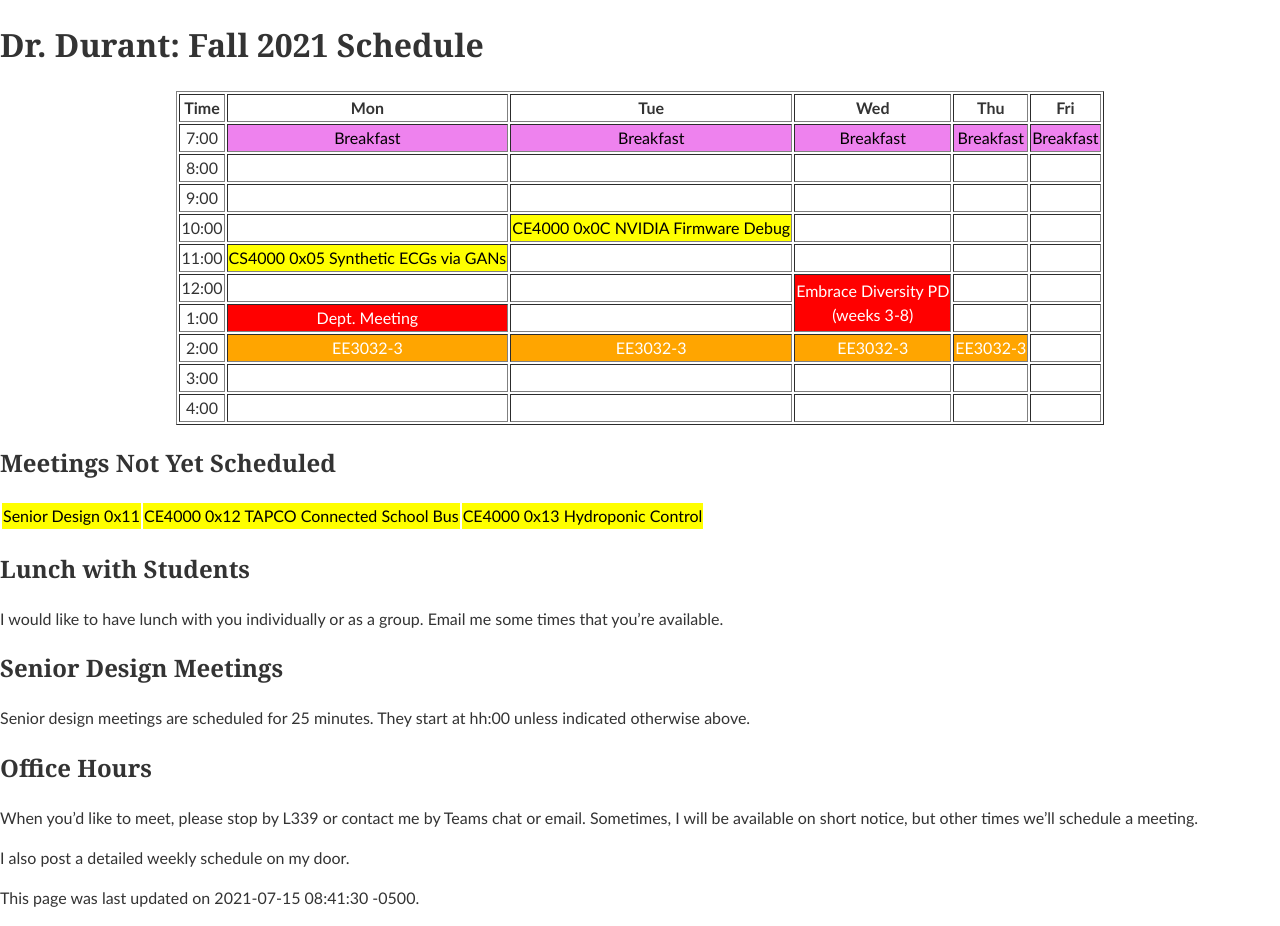
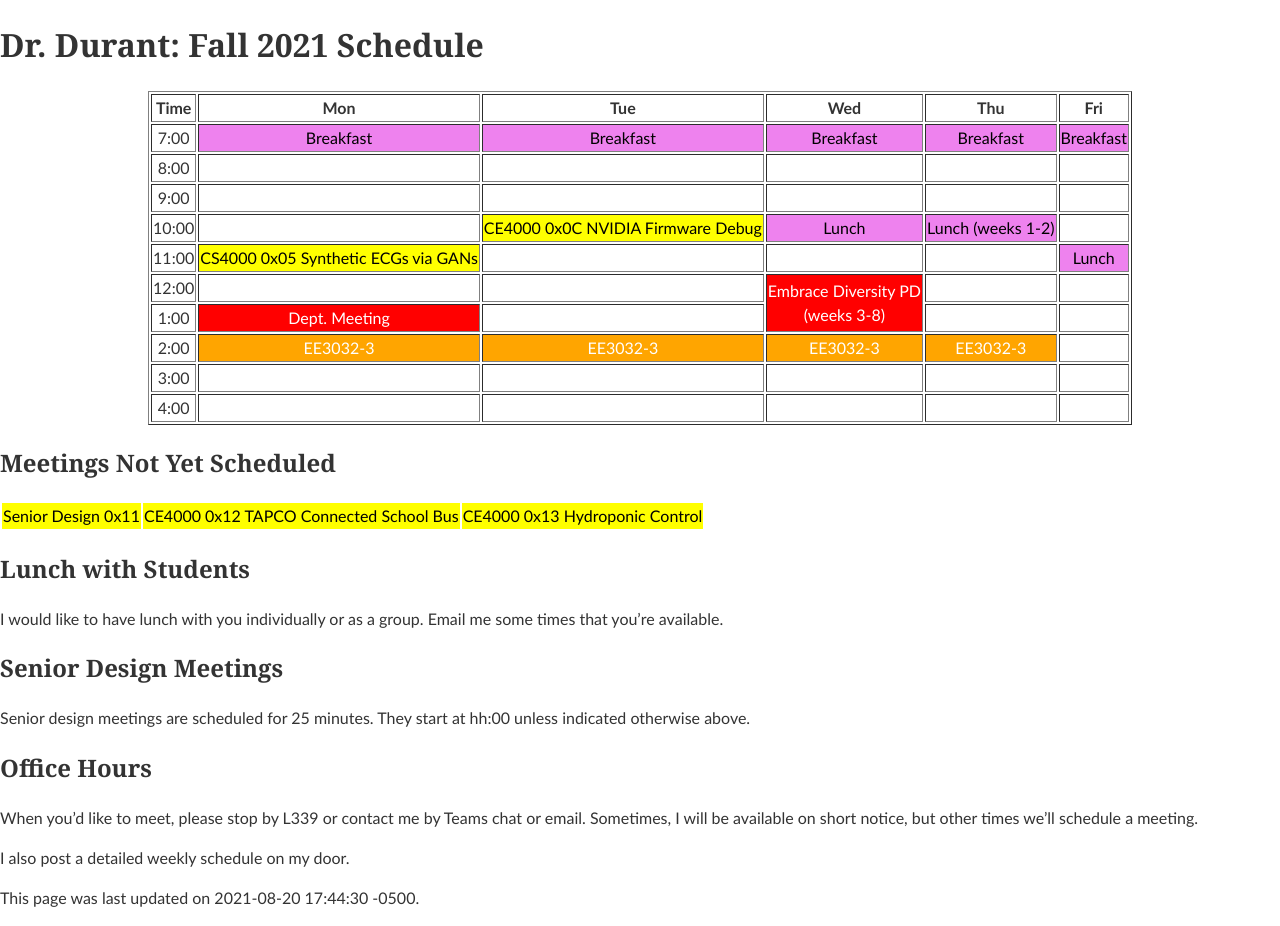
Before and after one commit to edurant/edurant.github.io, a Jekyll site: the page built from sched/f21.md, in a window 1280 px wide. Built offline with Jekyll 4.4.1, drawn with Linux system fonts in a browser that asks for light colours.

Commit message:
f21 schedule: lunch

```diff
--- a/sched/f21.md
+++ b/sched/f21.md
@@ -1,6 +1,6 @@
 ---
 title: "Dr. Durant: Fall 2021 Schedule"
-date: 2021-07-15 08:41:30 -0500
+date: 2021-08-20 17:44:30 -0500
 ---
 
 <style type="text/css">
@@ -13,17 +13,17 @@ td.lunch  { background-color: violet;  color: black; }
 
 <div align="center">
 <table border>
-<tr><th>Time</th>       <th>Mon</th>                                                <th>Tue</th>                                                <th>Wed</th>                                                            <th>Thu</th>                        <th>Fri</th>                        </tr>
-<tr><td>7:00</td>       <td class="lunch">Breakfast</td>                            <td class="lunch">Breakfast</td>                            <td class="lunch">Breakfast</td>                                        <td class="lunch">Breakfast</td>    <td class="lunch">Breakfast</td>    </tr>
-<tr><td>8:00</td>       <td>&nbsp;</td>                                             <td>&nbsp;</td>                                             <td>&nbsp;</td>                                                         <td>&nbsp;</td>                     <td>&nbsp;</td>                     </tr>
-<tr><td>9:00</td>       <td>&nbsp;</td>                                             <td>&nbsp;</td>                                             <td>&nbsp;</td>                                                         <td>&nbsp;</td>                     <td>&nbsp;</td>                     </tr>
-<tr><td>10:00</td>      <td>&nbsp;</td>                                             <td class="ce4000">CE4000 0x0C NVIDIA Firmware Debug</td>   <td>&nbsp;</td>                                                         <td>&nbsp;</td>                     <td>&nbsp;</td>                     </tr>
-<tr><td>11:00</td>      <td class="ce4000">CS4000 0x05 Synthetic ECGs via GANs</td> <td>&nbsp;</td>                                             <td>&nbsp;</td>                                                         <td>&nbsp;</td>                     <td>&nbsp;</td>                     </tr>
-<tr><td>12:00</td>      <td>&nbsp;</td>                                             <td>&nbsp;</td>                                             <td class="am" rowspan="2">Embrace Diversity PD<br/>(weeks 3-8)</td>    <td>&nbsp;</td>                     <td>&nbsp;</td>                     </tr>
-<tr><td>1:00</td>       <td class="am">Dept. Meeting</td>                           <td>&nbsp;</td>                                                                                                                     <td>&nbsp;</td>                     <td>&nbsp;</td>                     </tr>
-<tr><td>2:00</td>       <td class="ee3032">EE3032-3</td>                            <td class="ee3032">EE3032-3</td>                            <td class="ee3032">EE3032-3</td>                                        <td class="ee3032">EE3032-3</td>    <td>&nbsp;</td>                     </tr>
-<tr><td>3:00</td>       <td>&nbsp;</td>                                             <td>&nbsp;</td>                                             <td>&nbsp;</td>                                                         <td>&nbsp;</td>                     <td>&nbsp;</td>                     </tr>
-<tr><td>4:00</td>       <td>&nbsp;</td>                                             <td>&nbsp;</td>                                             <td>&nbsp;</td>                                                         <td>&nbsp;</td>                     <td>&nbsp;</td>                     </tr>
+<tr><th>Time</th>       <th>Mon</th>                                                <th>Tue</th>                                                <th>Wed</th>                                                            <th>Thu</th>                            <th>Fri</th>                        </tr>
+<tr><td>7:00</td>       <td class="lunch">Breakfast</td>                            <td class="lunch">Breakfast</td>                            <td class="lunch">Breakfast</td>                                        <td class="lunch">Breakfast</td>        <td class="lunch">Breakfast</td>    </tr>
+<tr><td>8:00</td>       <td>&nbsp;</td>                                             <td>&nbsp;</td>                                             <td>&nbsp;</td>                                                         <td>&nbsp;</td>                         <td>&nbsp;</td>                     </tr>
+<tr><td>9:00</td>       <td>&nbsp;</td>                                             <td>&nbsp;</td>                                             <td>&nbsp;</td>                                                         <td>&nbsp;</td>                         <td>&nbsp;</td>                     </tr>
+<tr><td>10:00</td>      <td>&nbsp;</td>                                             <td class="ce4000">CE4000 0x0C NVIDIA Firmware Debug</td>   <td class="lunch">Lunch</td>                                            <td class="lunch">Lunch (weeks 1-2)</td><td>&nbsp;</td>                     </tr>
+<tr><td>11:00</td>      <td class="ce4000">CS4000 0x05 Synthetic ECGs via GANs</td> <td>&nbsp;</td>                                             <td>&nbsp;</td>                                                         <td>&nbsp;</td>                         <td class="lunch">Lunch</td>        </tr>
+<tr><td>12:00</td>      <td>&nbsp;</td>                                             <td>&nbsp;</td>                                             <td class="am" rowspan="2">Embrace Diversity PD<br/>(weeks 3-8)</td>    <td>&nbsp;</td>                         <td>&nbsp;</td>                     </tr>
+<tr><td>1:00</td>       <td class="am">Dept. Meeting</td>                           <td>&nbsp;</td>                                                                                                                     <td>&nbsp;</td>                         <td>&nbsp;</td>                     </tr>
+<tr><td>2:00</td>       <td class="ee3032">EE3032-3</td>                            <td class="ee3032">EE3032-3</td>                            <td class="ee3032">EE3032-3</td>                                        <td class="ee3032">EE3032-3</td>        <td>&nbsp;</td>                     </tr>
+<tr><td>3:00</td>       <td>&nbsp;</td>                                             <td>&nbsp;</td>                                             <td>&nbsp;</td>                                                         <td>&nbsp;</td>                         <td>&nbsp;</td>                     </tr>
+<tr><td>4:00</td>       <td>&nbsp;</td>                                             <td>&nbsp;</td>                                             <td>&nbsp;</td>                                                         <td>&nbsp;</td>                         <td>&nbsp;</td>                     </tr>
 </table>
 </div>
 
```
